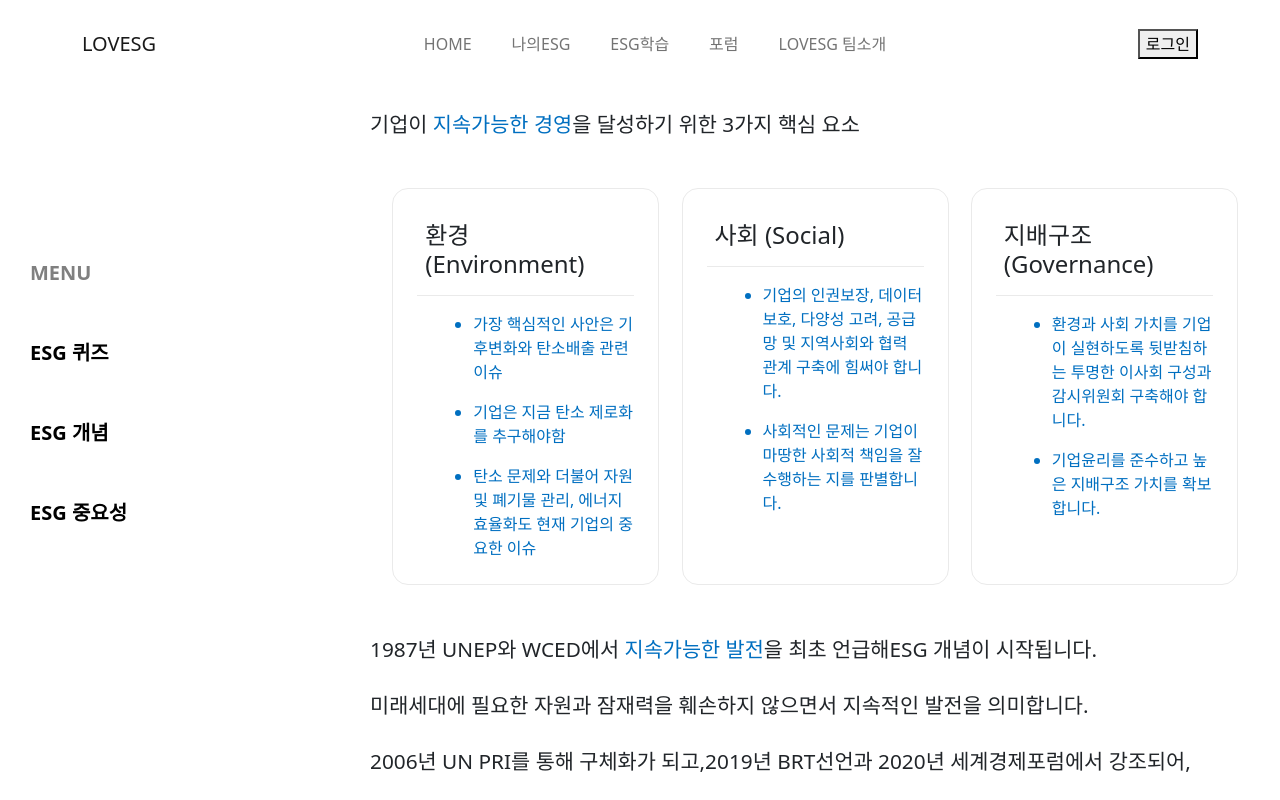
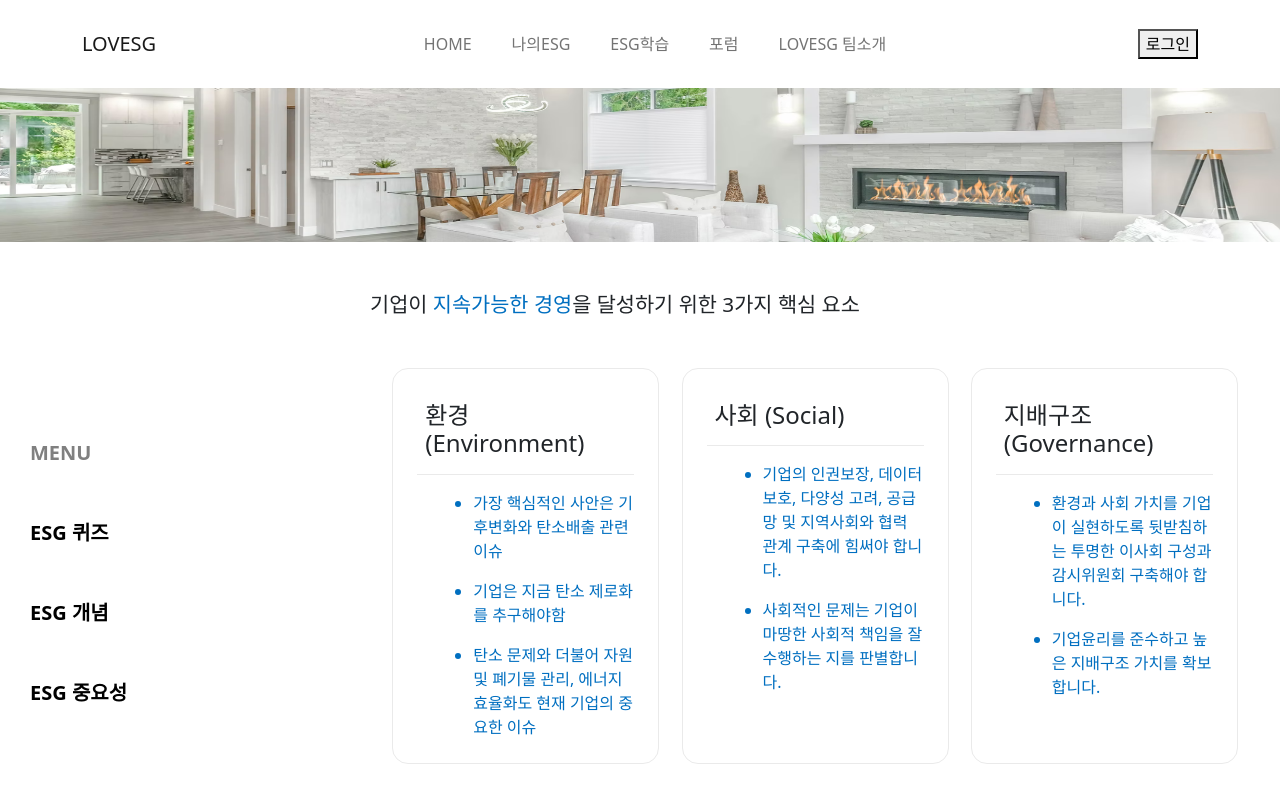
Before and after one commit to KWU-ESG/esg-frontend-next, a Next.js app: page /esg/info in a window 1280 px wide. Shown: the top 800 px of the page. Built offline with nearby package versions, Linux system fonts and the light colour scheme.

Commit message:
:lipstick: esg학습 페이지에 배너 모두 추가

```diff
--- a/pages/esg/importance/index.js
+++ b/pages/esg/importance/index.js
@@ -9,12 +9,14 @@ import * as S from "../../../styles/esg-importance-style";
 import Link from "next/link";
 import Header from "../../../components/layouts/Header";
 import Footer from "../../../components/layouts/Footer";
+import Banner from "../../../components/layouts/Banner";
 
 // 줄바뀜 시 가독성을 위해 <S.Br>을 추가함
 export default function esgImportance() {
   return (
     <>
       <Header />
+      <Banner />
       <Container>
         <Nav>
           <NavTitle>MENU</NavTitle>
--- a/pages/esg/info/index.js
+++ b/pages/esg/info/index.js
@@ -9,6 +9,7 @@ import * as S from "../../../styles/esg-concept-style";
 import Link from "next/link";
 import Header from "../../../components/layouts/Header";
 import Footer from "../../../components/layouts/Footer";
+import Banner from "../../../components/layouts/Banner";
 
 const menuData = [
   { id: "1", name: "ESG 퀴즈", path: "/esg/quiz" },
@@ -20,6 +21,7 @@ export default function esgInfo() {
   return (
     <>
       <Header />
+      <Banner />
       <Container>
         <Nav>
           <NavTitle>MENU</NavTitle>
--- a/pages/esg/quiz/index.js
+++ b/pages/esg/quiz/index.js
@@ -4,6 +4,7 @@ import Header from "../../../components/layouts/Header";
 import Footer from "../../../components/layouts/Footer";
 import { ButtonWrapper, InputWrapper } from "../../../styles/register-post";
 import Link from "next/link";
+import Banner from "../../../components/layouts/Banner";
 import {
   Container,
   Container2,
@@ -123,6 +124,7 @@ export default function QuizPage() {
   return (
     <>
       <Header />
+      <Banner />
       <Container>
         <Nav>
           <NavTitle>MENU</NavTitle>
```
